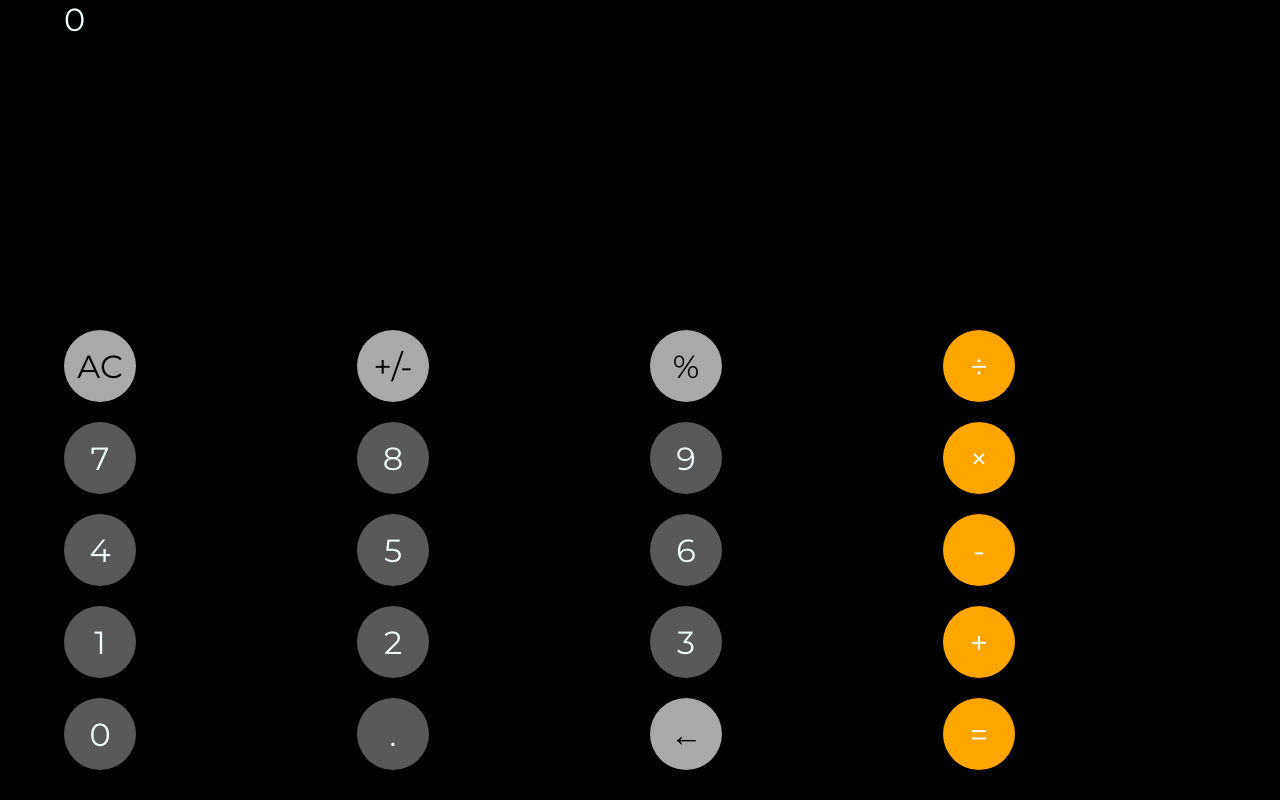
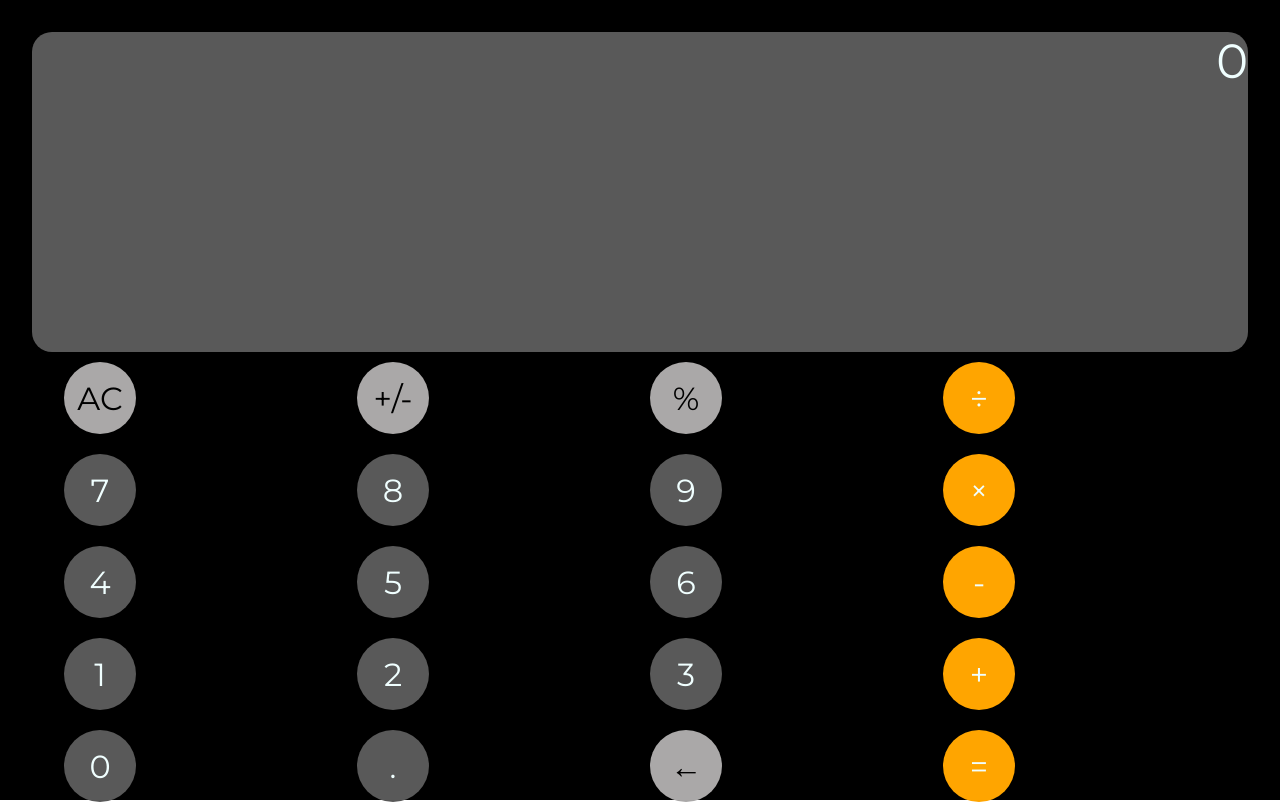
Before and after one commit to jadedec/calculator, a plain HTML site: page index.html in a window 1280 px wide. Drawn offline with Linux system fonts and the light colour scheme.

Commit message:
display section

```diff
--- a/_display.scss
+++ b/_display.scss
@@ -1,15 +1,21 @@
 
 
 .calculatorDisplay{
-    width: 90%;
+    margin-top: 2rem;
+    width: 95%;
     height:40%;
+    background-color: rgb(89, 89, 89);
+    border-radius: 20px;
     .calculatorDisplay_output{
-        font-size: 2rem;
+        display: flex;
+        flex-direction: row-reverse;
+
+        font-size: 3rem;
     }
 
 }
 
-@media screen and (min_width=768px){
+@media screen and (min_width: 768px){
     .calculatorDisplay{
         .calculatorDisplay_output{
             font-size: 3rem;
--- a/_keyboard.scss
+++ b/_keyboard.scss
@@ -31,7 +31,7 @@
     }
 }
 
-@media screen and (min_width=768px){
+@media screen and (min_width:768px){
     .calculatorKeyboard{
         .calculatorKeyboard_button{
             width: 6rem;
--- a/style.scss
+++ b/style.scss
@@ -18,7 +18,7 @@
     height: 100vh;
 }
 
-@media screen and (min_width=768px){
+@media screen and (min_width:768px){
     .calculator{
         width:70%;
         height:70%
```
Also changed, not shown: index.html (+1 -1 lines), style.css, 1 other file.
